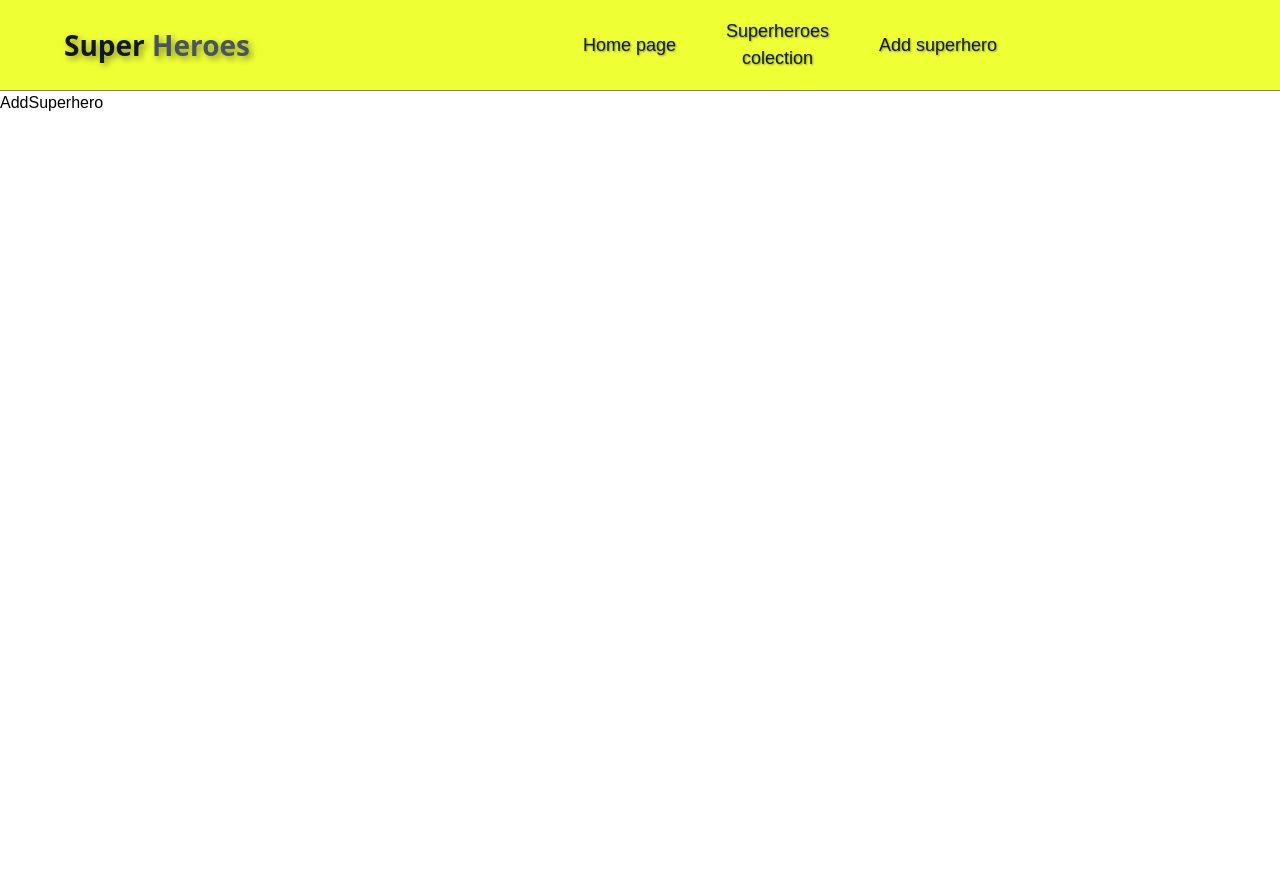
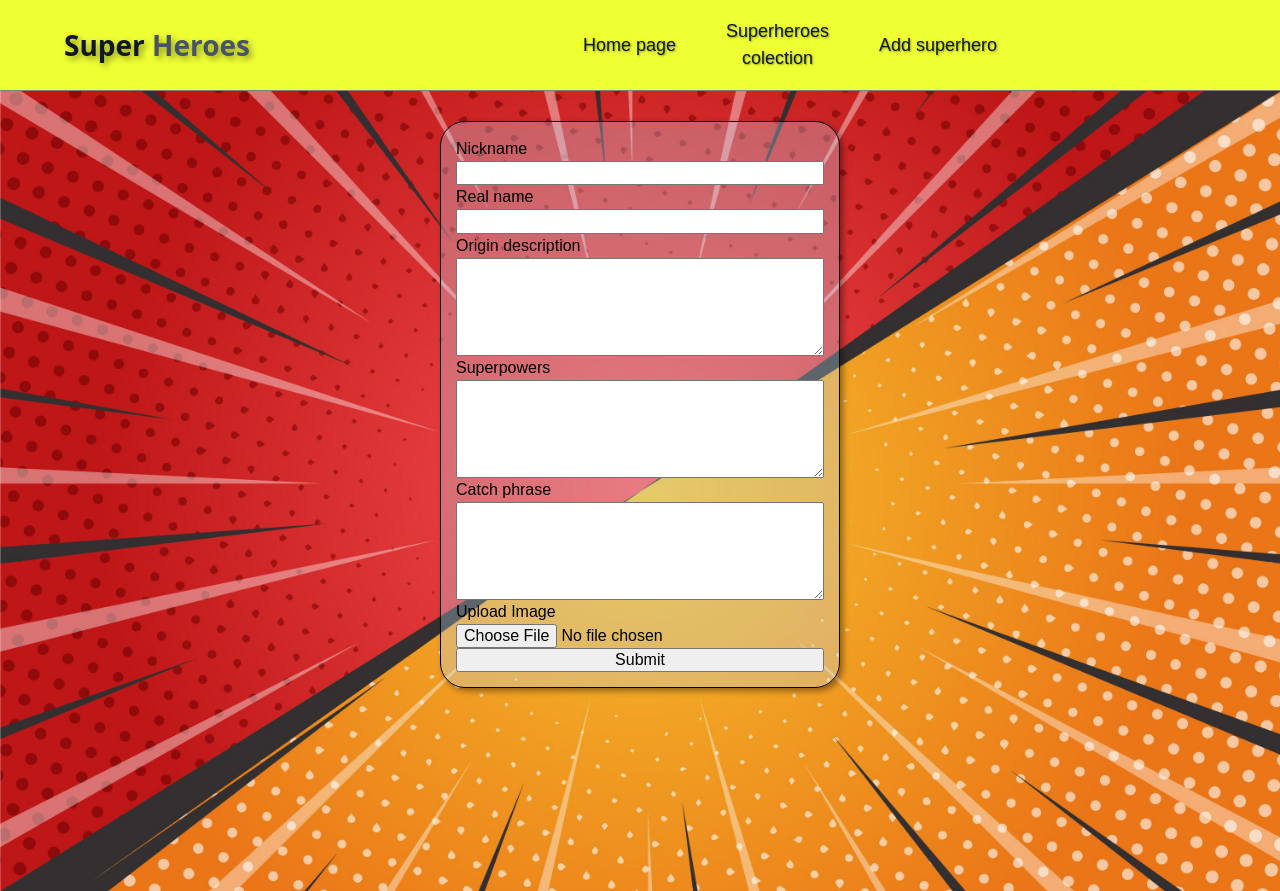
Before and after one commit to YakymenkoOleksandr/Superhero-frontend, a React (Vite) app: page /CURDsuperhero in a window 1280 px wide. Before the commit the page ends 800 px from the top, so only its background shows below. Built offline with nearby package versions, Linux system fonts and the light colour scheme; a web font is replaced by a local one.

Commit message:
addcomit3

```diff
--- a/package.json
+++ b/package.json
@@ -10,9 +10,11 @@
     "preview": "vite preview"
   },
   "dependencies": {
+    "formik": "^2.4.6",
     "modern-normalize": "^3.0.1",
     "react": "^18.3.1",
     "react-dom": "^18.3.1",
+    "react-icons": "^5.3.0",
     "react-router-dom": "^6.27.0"
   },
   "devDependencies": {
--- a/src/components/AddSuperhero/AddSuperhero.jsx
+++ b/src/components/AddSuperhero/AddSuperhero.jsx
@@ -1,10 +1,115 @@
+import { Formik, Form, Field } from "formik";
+import { useId } from "react";
+import css from "./AddSuperhero.module.css";
+
 function AddSuperhero() {
-    return (
-        <div>
-            AddSuperhero
-        </div>
-    )
+  const nicknameId = useId();
+  const realNameId = useId();
+  const originDescriptionId = useId();
+  const superpowersId = useId();
+  const catchPhraseId = useId();
+  const imageUploadId = useId();
 
+  const initialValues = {
+    nickname: "",
+    real_name: "",
+    origin_description: "",
+    superpowers: "",
+    catch_phrase: "",
+    image: "",
+  };
+
+  const handleSubmit = async (values, actions) => {
+    const { image, ...rest } = values;
+
+    let imageUrl = "";
+    if (image) {
+      // Створення FormData для завантаження зображення
+      const formData = new FormData();
+      formData.append("file", image);
+      formData.append("upload_preset", "your_upload_preset"); // Замініть на ваш preset
+
+      // Запит до сервера для завантаження зображення
+      const uploadResponse = await fetch(
+        "https://api.cloudinary.com/v1_1/your_cloud_name/image/upload",
+        {
+          method: "POST",
+          body: formData,
+        }
+      );
+      const uploadData = await uploadResponse.json();
+      imageUrl = uploadData.secure_url; // Отримати URL зображення
+    }
+
+    // Створення нової картки супергероя
+    const superheroData = {
+      ...rest,
+      images: [imageUrl], // Додаємо URL зображення
+    };
+
+    try {
+      const response = await fetch(
+        "https://superhero-backend-vrcc.onrender.com/superheros",
+        {
+          method: "POST",
+          headers: {
+            "Content-Type": "application/json",
+          },
+          body: JSON.stringify(superheroData),
+        }
+      );
+
+      if (!response.ok) {
+        throw new Error(`HTTP error! status: ${response.status}`);
+      }
+
+      // Ваша логіка для обробки успішного запиту
+      console.log("Superhero created successfully:", superheroData);
+      actions.resetForm();
+    } catch (error) {
+      console.error("Failed to create superhero:", error);
+    }
+  };
+
+  return (
+    <div className={css.backgroundForm}>
+      <Formik initialValues={initialValues} onSubmit={handleSubmit}>
+        <Form className={css.wrapperForm}>
+          <label htmlFor={nicknameId}>Nickname</label>
+          <Field type="text" name="nickname" />
+          <label htmlFor={realNameId}>Real name</label>
+          <Field type="text" name="real_name" />
+          <label htmlFor={originDescriptionId}>Origin description</label>
+          <Field
+            type="text"
+            as="textarea"
+            cols="20"
+            rows="5"
+            name="origin_description"
+          />
+          <label htmlFor={superpowersId}>Superpowers</label>
+          <Field
+            type="text"
+            as="textarea"
+            cols="20"
+            rows="5"
+            name="superpowers"
+          />
+          <label htmlFor={catchPhraseId}>Catch phrase</label>
+          <Field
+            type="text"
+            as="textarea"
+            cols="20"
+            rows="5"
+            name="catch_phrase"
+          />
+          <label htmlFor={imageUploadId}>Upload Image</label>
+          <Field type="file" name="image" id={imageUploadId} />
+          <button type="submit">Submit</button>
+        </Form>
+      </Formik>
+    </div>
+  );
 }
 
 export default AddSuperhero;
--- a/src/components/AddSuperhero/AddSuperhero.module.css
+++ b/src/components/AddSuperhero/AddSuperhero.module.css
@@ -0,0 +1,28 @@
+.backgroundForm {
+  background-image: url(../../assets/Backgroundforsuperheroespage.jpg);
+  background-size: cover;
+  background-position: center;
+  background-repeat: no-repeat;
+  background-attachment: fixed;
+  min-height: 100vh;
+  padding-top: 30px;
+}
+
+.wrapperForm {
+  display: flex;
+  flex-direction: column;
+  width: 400px;
+  margin-left: auto;
+  margin-right: auto;
+  border: 1px solid black;
+  padding: 15px;
+  border-radius: 25px;
+  background-color: rgba(188, 222, 245, 0.3);
+  box-shadow: 3px 3px 6px rgba(0, 0, 0, 0.4);
+  transition: box-shadow 0.5s ease;
+}
+
+.wrapperForm:hover {
+  box-shadow: 5px 5px 10px rgba(0, 0, 0, 0.5);
+  cursor: pointer;
+}
--- a/src/components/SuperHeroes/SuperHeroes.jsx
+++ b/src/components/SuperHeroes/SuperHeroes.jsx
@@ -1,22 +1,35 @@
 import { useEffect, useState } from "react";
 import css from "./SuperHeroes.module.css";
+import { FaChevronLeft } from "react-icons/fa";
+import { FaChevronRight } from "react-icons/fa";
 
 function SuperHeroes() {
   const [heroes, setHeroes] = useState([]);
+  const [page, setPage] = useState(1);
+  const [totalPage, setTotalPage] = useState(0);
+
+  const nextPage = () => {
+    setPage((prevPage) => prevPage + 1);
+  };
+
+  const prevPage = () => {
+    setPage((prevPage) => (prevPage > 1 ? prevPage - 1 : prevPage));
+  };
 
   useEffect(() => {
     async function fetchSuperHeroes() {
       try {
         const response = await fetch(
-          "https://superhero-backend-vrcc.onrender.com/superheros"
+          `https://superhero-backend-vrcc.onrender.com/superheros?page=${page}`
         );
 
         if (!response.ok) {
           throw new Error(`HTTP error! status: ${response.status}`);
         }
+        const data = await response.json();
 
-        const data = await response.json();
         const heroesData = data.data.data; // Отримуємо перші 5 супергероїв
+        setTotalPage(Math.ceil(data.data.totalItems / 5));
         setHeroes(heroesData);
       } catch (error) {
         console.error("Failed to fetch superheroes:", error);
@@ -24,10 +37,10 @@ function SuperHeroes() {
     }
 
     fetchSuperHeroes();
-  }, []);
+  }, [page]);
 
   return (
-    <div>
+    <div className={css.bacgroundForSuperHeroesPage}>
       <div>
         {heroes.map((hero) => (
           <div key={hero._id} className={css.wrapperForHeroesCards}>
@@ -41,14 +54,47 @@ function SuperHeroes() {
               </div>
               <div className={css.wrapperForDescriptionTextHero}>
                 <h2 className={css.nameOfHero}>{hero.nickname}</h2>
-                <p><span className={css.titelsInCard}>Real name:</span> {hero.real_name}</p>
-                <p><span className={css.titelsInCard}>Description:</span> {hero.origin_description}</p>
-                <p><span className={css.titelsInCard}>Superpowers:</span> {hero.superpowers.join(", ")}</p>
-                <p><span className={css.titelsInCard}>Catch Phrase:</span> {hero.catch_phrase}</p>
+                <p className={css.textInCard}>
+                  <span className={css.titelsInCard}>Real name:</span>{" "}
+                  {hero.real_name}
+                </p>
+                <p className={css.textInCard}>
+                  <span className={css.titelsInCard}>Description:</span>{" "}
+                  {hero.origin_description}
+                </p>
+                <p className={css.textInCard}>
+                  <span className={css.titelsInCard}>Superpowers:</span>{" "}
+                  {hero.superpowers.join(", ")}
+                </p>
+                <p className={css.textInCard}>
+                  <span className={css.titelsInCard}>Catch Phrase:</span>{" "}
+                  {hero.catch_phrase}
+                </p>
               </div>
             </div>
           </div>
         ))}
+      </div>
+      <div className={css.wrapperForForvardAndBackButtons}>
+        {page > 1 ? (
+          <button className={css.buttonsTogle} onClick={prevPage}>
+            <FaChevronLeft className={css.buttonTogleIcon} />
+          </button>
+        ) : (
+          <button className={css.buttonsTogleHiden} onClick={prevPage}>
+            <FaChevronLeft className={css.buttonTogleIconHiden} />
+          </button>
+        )}
+        <p className={css.pageNumber}>{page}</p>
+        {page < totalPage ? (
+          <button className={css.buttonsTogle} onClick={nextPage}>
+            <FaChevronRight className={css.buttonTogleIcon} />
+          </button>
+        ) : (
+          <button className={css.buttonsTogleHiden} onClick={nextPage}>
+            <FaChevronRight className={css.buttonTogleIconHiden} />
+          </button>
+        )}
       </div>
     </div>
   );
--- a/src/components/SuperHeroes/SuperHeroes.module.css
+++ b/src/components/SuperHeroes/SuperHeroes.module.css
@@ -1,3 +1,12 @@
+.bacgroundForSuperHeroesPage {
+  background-image: url(../../assets/Backgroundforsuperheroespage.jpg);
+  background-size: cover;
+  background-position: center;
+  background-repeat: no-repeat;
+  background-attachment: fixed;
+  min-height: 100vh;
+}
+
 .wrapperForHeroesCards {
   display: flex;
   flex-direction: column;
@@ -5,7 +14,6 @@
   align-items: center;
   gap: 10px;
 }
-
 
 .heroCard {
   border: 1px solid black;
@@ -18,6 +26,14 @@
   justify-content: center;
   align-items: center;
   margin-top: 15px;
+  background-color: rgba(188, 222, 245, 0.3);
+  box-shadow: 3px 3px 6px rgba(0, 0, 0, 0.4);
+  transition: box-shadow 0.5s ease;
+}
+
+.heroCard:hover {
+  box-shadow: 5px 5px 10px rgba(0, 0, 0, 0.5);
+  cursor: pointer;
 }
 
 .imageInCardHero {
@@ -25,6 +41,8 @@
   height: 200px;
   border-radius: 50%;
   overflow: hidden;
+  border: 1px black solid;
+  box-shadow: 2px 2px 4px rgba(0, 0, 0, 0.5);
 }
 
 .wrapperForDescriptionTextHero {
@@ -38,3 +56,50 @@
 .titelsInCard {
   font-weight: bold;
 }
+
+.textInCard {
+  margin-bottom: 10px;
+}
+
+.wrapperForForvardAndBackButtons {
+  display: flex;
+  flex-direction: row;
+  justify-content: center;
+  align-items: center;
+  padding-top: 20px;
+  padding-bottom: 20px;
+
+}
+
+.pageNumber {
+  padding-left: 10px;
+  padding-right: 10px;
+  font-size: 20px;
+  font-weight: bold;
+}
+
+.buttonsTogle {
+  border: none;
+  cursor: pointer;
+  overflow: hidden;
+  background: transparent;
+}
+
+.buttonTogleIcon {
+  transition: transform 0.3s ease;
+  width: 20px;
+  height: 20px;
+}
+
+.buttonTogleIcon:hover {
+    transform: scale(1.3);
+}
+
+
+.buttonsTogleHiden{
+    visibility: hidden;
+}
+
+.buttonTogleIconHiden{
+    visibility: hidden;
+}
```
Also changed, not shown: src/assets/Backgroundforsuperheroespage.jpg (added), 1 other file (tests, documents, lock files or other folders). Lines whose indentation alone changed are shown as unchanged.
